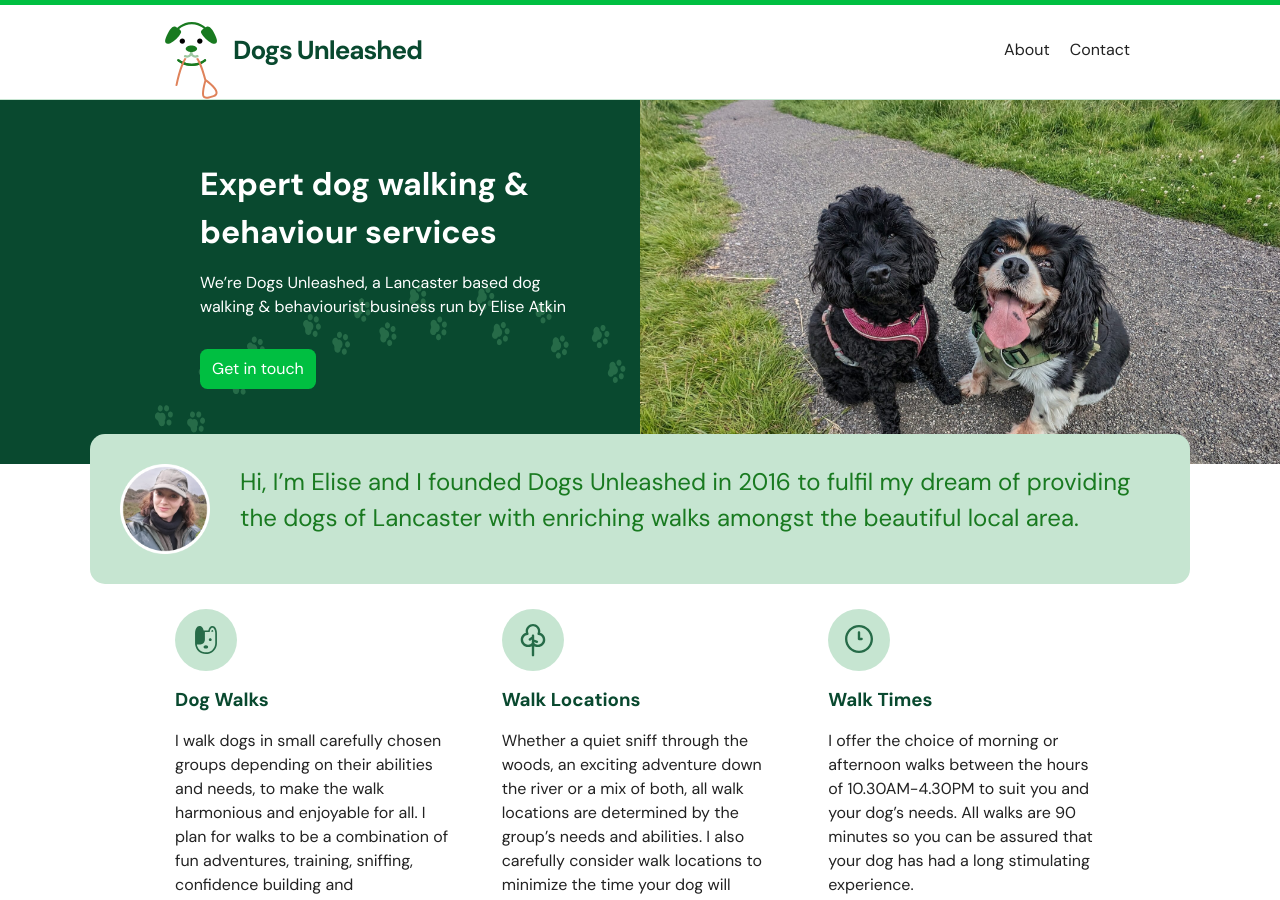
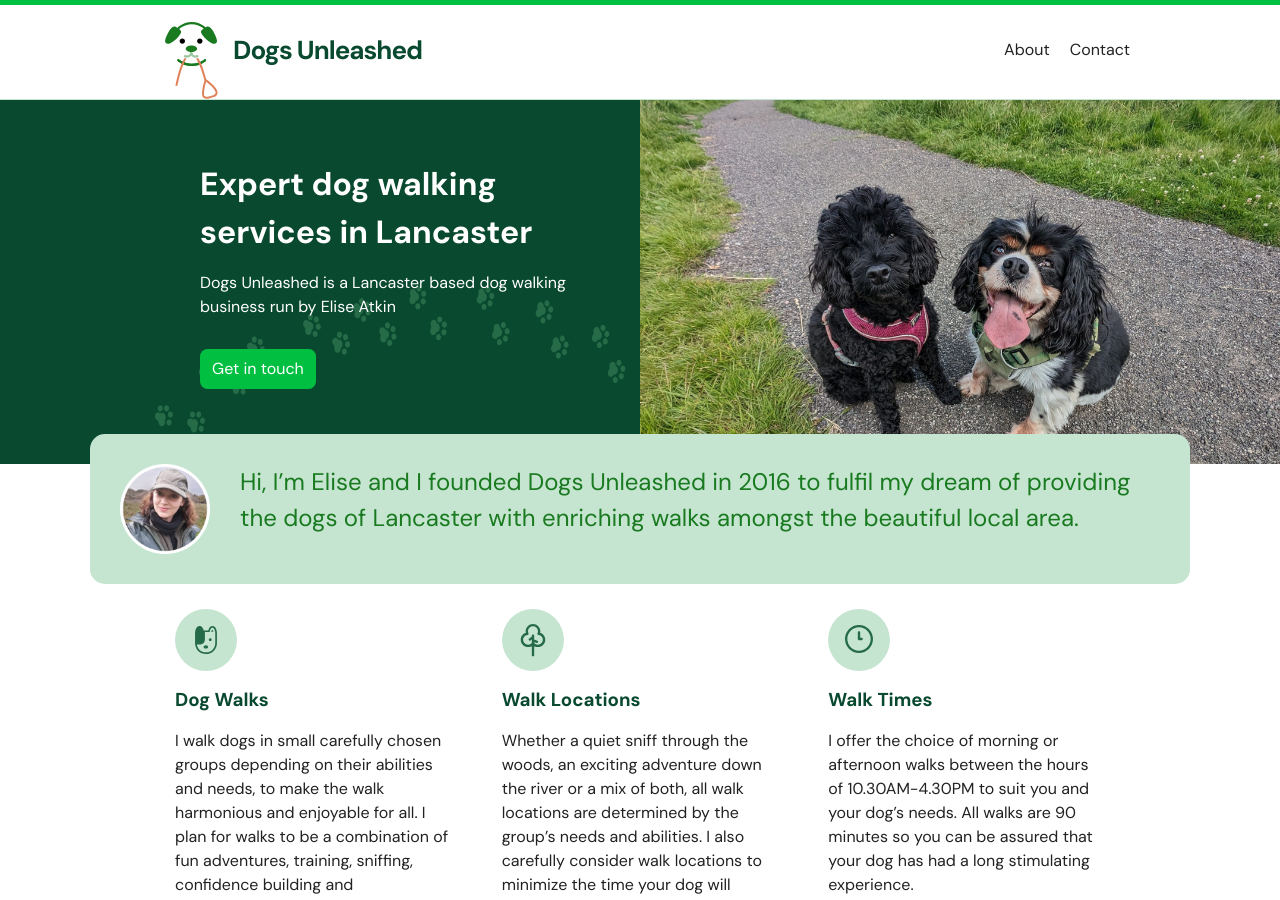
Before and after one commit to atkinja522/dogs-unleashed, a Jekyll site: the page built from index.markdown, in a window 1280 px wide and 900 px high. Built offline with Jekyll 4.4.1, drawn with Linux system fonts in a browser that asks for light colours; some web fonts are replaced.

Commit message:
Update home.html
Change text to remove behaviour as an option

```diff
--- a/_layouts/home.html
+++ b/_layouts/home.html
@@ -4,8 +4,8 @@ layout: default
 
 <banner class="banner">
   <div class="banner-text">
-    <h1>Expert dog walking & behaviour services</h1>
-    <p>We’re Dogs Unleashed, a Lancaster based dog walking & behaviourist business run by Elise Atkin</p>
+    <h1>Expert dog walking services in Lancaster</h1>
+    <p>Dogs Unleashed is a Lancaster based dog walking business run by Elise Atkin</p>
     <a class="button" href="/contact">Get in touch</a>
   </div>
   <div class="banner-image"></div>
```
